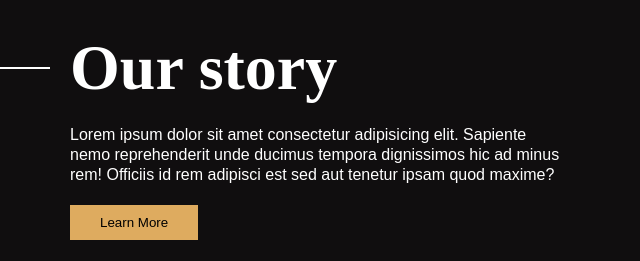
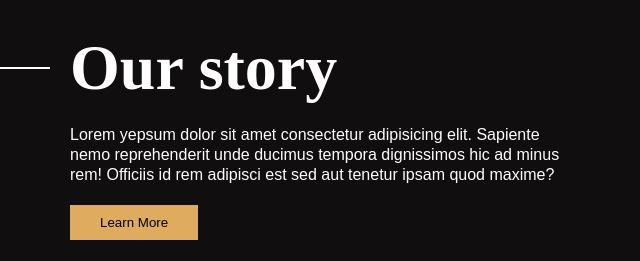
Before and after one commit to Mirzotech/Projects-HTML-and-CSS, a plain HTML site: page Coffee landing page/index.html in a window 1280 px wide. Shown: the part 1100-1361 px from the top of the page, 615-1255 px from the left. Drawn offline with Linux system fonts and the light colour scheme.

Commit message:
I did some change

```diff
--- a/Coffee landing page/index.html
+++ b/Coffee landing page/index.html
@@ -37,7 +37,7 @@
           <span class="line"></span>
           <h1 class="title">Our story</h1>
         </div>
-        <p>Lorem ipsum dolor sit amet consectetur adipisicing elit. Sapiente nemo reprehenderit unde ducimus tempora dignissimos hic ad minus rem! Officiis id rem adipisci est sed aut tenetur ipsam quod maxime?</p>
+        <p>Lorem yepsum dolor sit amet consectetur adipisicing elit. Sapiente nemo reprehenderit unde ducimus tempora dignissimos hic ad minus rem! Officiis id rem adipisci est sed aut tenetur ipsam quod maxime?</p>
         <button>Learn More</button>
       </div>
     </section>
```
